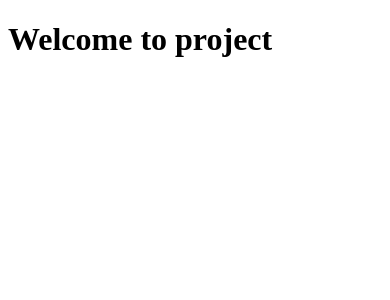
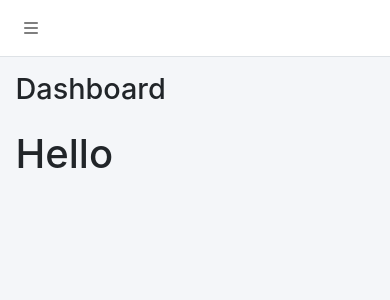
Before and after one commit to mvthakar/prllm-divc-2026, a PHP site: page / in a window 390 px wide. Shown: the top 300 px of the page. Run offline with PHP 8.4, Linux system fonts and the light colour scheme; some libraries are stand-ins or nearby versions.

Commit message:
setup: lib and scaffold

```diff
--- /dev/null
+++ b/@/includes/footer.php
@@ -0,0 +1,13 @@
+            </div>
+        </section>
+    </div>
+    <!-- /Content Wrapper -->
+
+</div>
+<!-- /wrapper -->
+
+<script src="https://cdn.jsdelivr.net/npm/jquery@3.6.0/dist/jquery.min.js"></script>
+<script src="https://cdn.jsdelivr.net/npm/bootstrap@4.6.2/dist/js/bootstrap.bundle.min.js"></script>
+<script src="https://cdn.jsdelivr.net/npm/admin-lte@3.1/dist/js/adminlte.min.js"></script>
+</body>
+</html>
--- /dev/null
+++ b/@/includes/header.php
@@ -0,0 +1,88 @@
+<!DOCTYPE html>
+<html lang="en">
+<head>
+    <meta charset="UTF-8">
+    <meta name="viewport" content="width=device-width, initial-scale=1.0">
+    <title>Admin | Ecommerce</title>
+
+    <link rel="stylesheet" href="https://cdn.jsdelivr.net/npm/admin-lte@3.1/dist/css/adminlte.min.css">
+    <link rel="stylesheet" href="https://cdn.jsdelivr.net/npm/@fortawesome/fontawesome-free@6.4.0/css/all.min.css">
+</head>
+<body class="hold-transition sidebar-mini layout-fixed">
+<div class="wrapper">
+
+    <!-- Navbar -->
+    <nav class="main-header navbar navbar-expand navbar-white navbar-light">
+        <ul class="navbar-nav">
+            <li class="nav-item">
+                <a class="nav-link" data-widget="pushmenu" href="#" role="button"><i class="fas fa-bars"></i></a>
+            </li>
+        </ul>
+    </nav>
+    <!-- /Navbar -->
+
+    <!-- Sidebar -->
+    <aside class="main-sidebar sidebar-dark-primary elevation-4">
+        <a href="<?= urlOf('/index.php') ?>" class="brand-link">
+            <span class="brand-text font-weight-light">Dive Admin</span>
+        </a>
+
+        <div class="sidebar">
+            <nav class="mt-2">
+                <ul class="nav nav-pills nav-sidebar flex-column" data-widget="treeview" role="menu">
+
+                    <li class="nav-item">
+                        <a href="<?= urlOf('/index.php') ?>" class="nav-link">
+                            <i class="nav-icon fas fa-tachometer-alt"></i>
+                            <p>Dashboard</p>
+                        </a>
+                    </li>
+
+                    <li class="nav-item">
+                        <a href="<?= urlOf('/categories/index.php') ?>" class="nav-link">
+                            <i class="nav-icon fas fa-tags"></i>
+                            <p>Categories</p>
+                        </a>
+                    </li>
+
+                    <li class="nav-item">
+                        <a href="<?= urlOf('/products/index.php') ?>" class="nav-link">
+                            <i class="nav-icon fas fa-box"></i>
+                            <p>Products</p>
+                        </a>
+                    </li>
+
+                    <li class="nav-item">
+                        <a href="<?= urlOf('/orders/index.php') ?>" class="nav-link">
+                            <i class="nav-icon fas fa-shopping-cart"></i>
+                            <p>Orders</p>
+                        </a>
+                    </li>
+
+                    <li class="nav-item">
+                        <a href="<?= urlOf('/users/index.php') ?>" class="nav-link">
+                            <i class="nav-icon fas fa-users"></i>
+                            <p>Users</p>
+                        </a>
+                    </li>
+
+                </ul>
+            </nav>
+        </div>
+    </aside>
+    <!-- /Sidebar -->
+
+    <!-- Content Wrapper -->
+    <div class="content-wrapper">
+        <div class="content-header">
+            <div class="container-fluid">
+                <div class="row mb-2">
+                    <div class="col-sm-6">
+                        <h1 class="m-0"><?= isset($pageTitle) ? htmlspecialchars($pageTitle) : 'Dashboard' ?></h1>
+                    </div>
+                </div>
+            </div>
+        </div>
+
+        <section class="content">
+            <div class="container-fluid">
--- /dev/null
+++ b/@/lib/init.php
@@ -0,0 +1,18 @@
+<?php
+
+ini_set('display_errors', 1);
+error_reporting(E_ALL);
+
+$dir = "/c";
+$baseDir = $_SERVER['DOCUMENT_ROOT'] . $dir;
+$baseUrl = $dir;
+
+function pathOf(string $path): string {
+    global $baseDir;
+    return $baseDir . $path;
+}
+
+function urlOf(string $url): string {
+    global $baseUrl;
+    return $baseUrl . $url;
+}
--- /dev/null
+++ b/@/lib/response.php
@@ -0,0 +1,6 @@
+<?php
+
+function exitWithRedirect(string $url) {
+    header("Location: " . urlOf($url));
+    exit();
+}
--- a/index.php
+++ b/index.php
@@ -1,11 +1,6 @@
-<!DOCTYPE html>
-<html lang="en">
-<head>
-    <meta charset="UTF-8">
-    <meta name="viewport" content="width=device-width, initial-scale=1.0">
-    <title>Document</title>
-</head>
-<body>
-    <h1>Welcome to project</h1>
-</body>
-</html>
+<?php require_once './@/lib/init.php'; ?>
+<?php require_once pathOf('/@/includes/header.php'); ?>
+
+<h1>Hello</h1>
+
+<?php require_once pathOf('/@/includes/footer.php'); ?>
```
Also changed, not shown: @/lib/database.php (added, +45 -0 lines), @/lib/request.php (added, +9 -0 lines).
